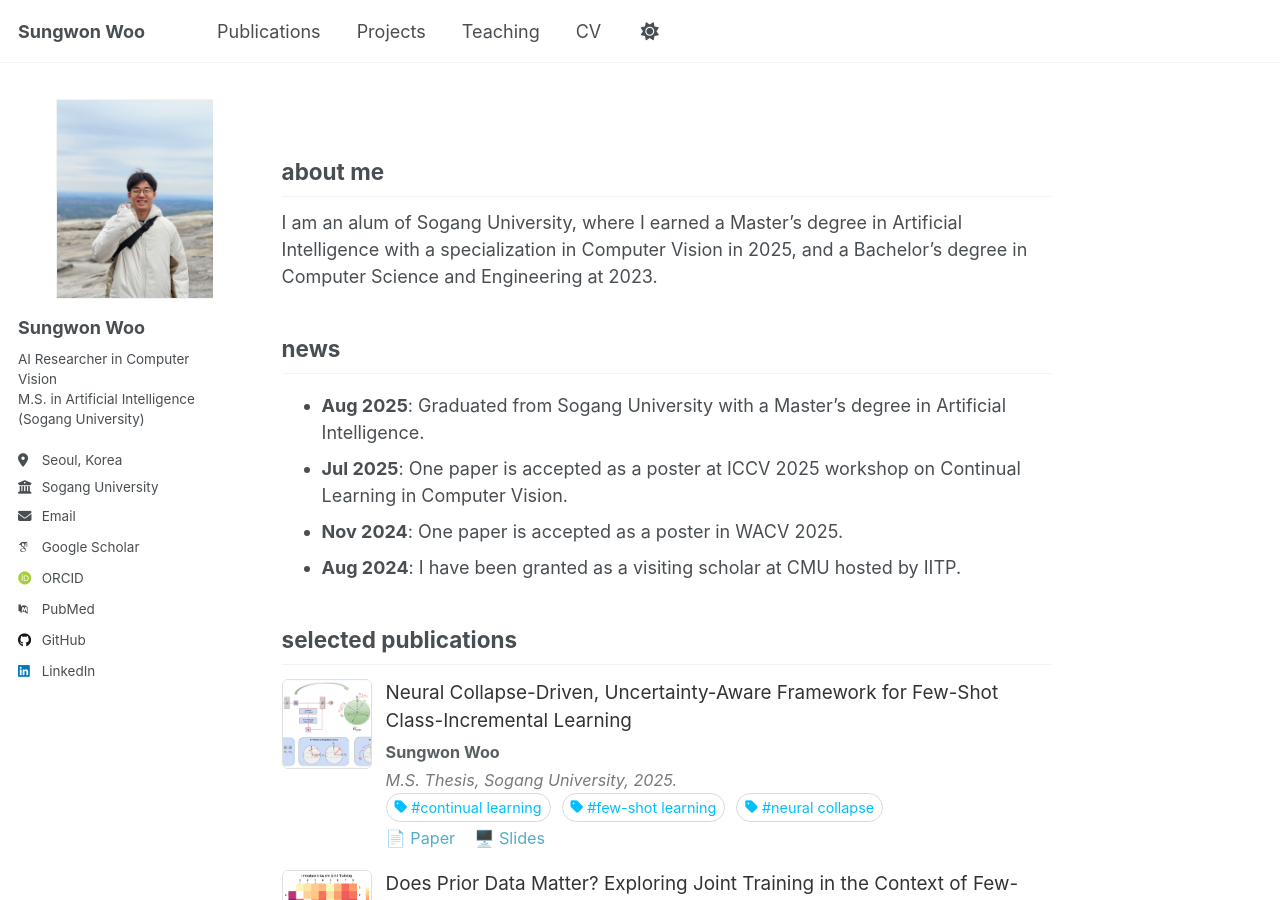
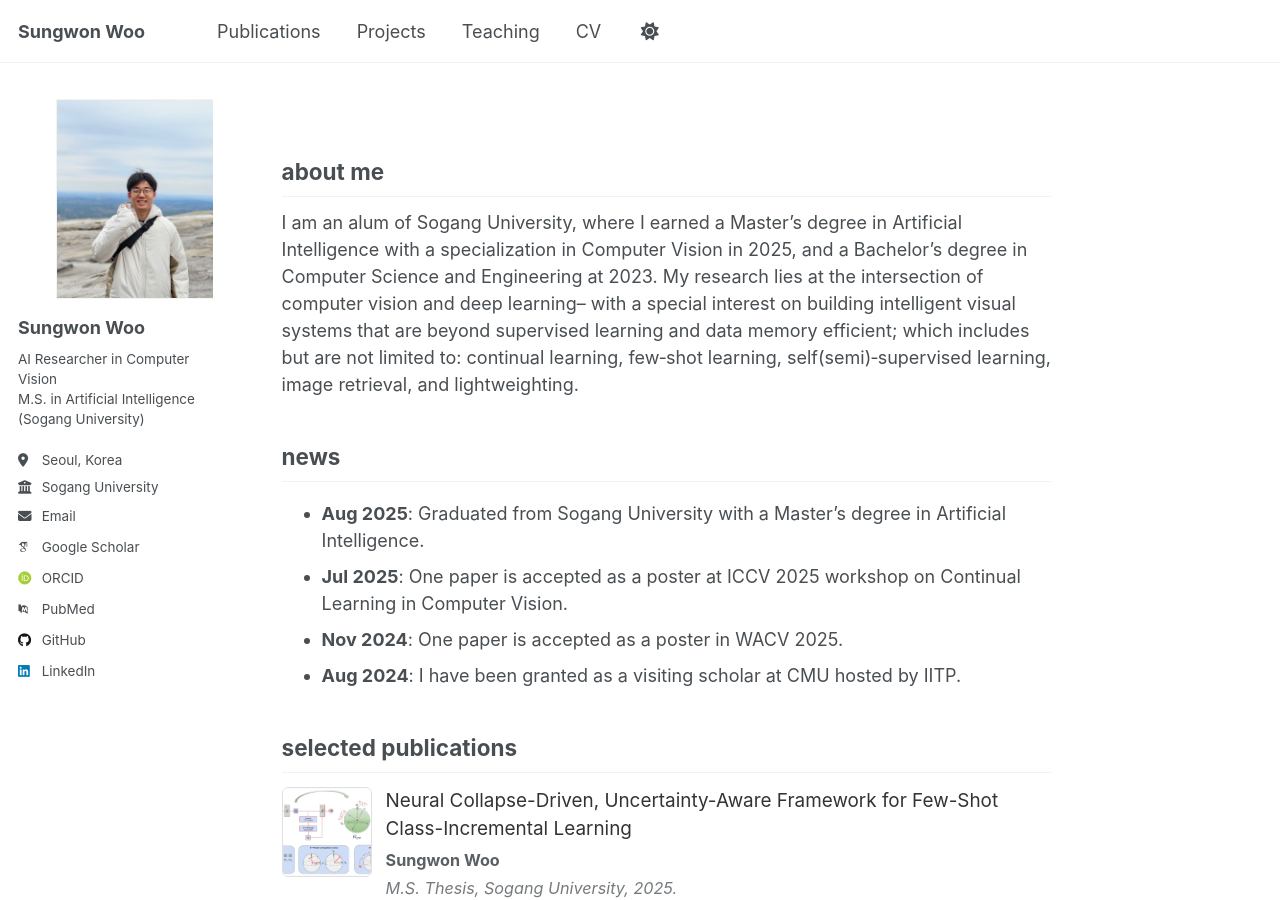
Before and after one commit to sungwon-woo/sungwon-woo.github.io, a Jekyll site: the page built from _pages/about.md, in a window 1280 px wide and 900 px high. Built offline with Jekyll 4.4.1, drawn with Linux system fonts in a browser that asks for light colours; some web fonts are replaced; a script that is not in the unit is left out.

Commit message:
edit main page

```diff
--- a/_pages/about.md
+++ b/_pages/about.md
@@ -10,6 +10,7 @@ redirect_from:
 
 ## about me
 I am an alum of Sogang University, where I earned a Master's degree in Artificial Intelligence with a specialization in Computer Vision in 2025, and a Bachelor's degree in Computer Science and Engineering at 2023.
+My research lies at the intersection of computer vision and deep learning– with a special interest on building intelligent visual systems that are beyond supervised learning and data memory efficient; which includes but are not limited to: continual learning, few‑shot learning, self(semi)‑supervised learning, image retrieval, and lightweighting.
 <!-- My previous research focuses on image retrieval and visual copy detection, as well as in the development of lightweight neural networks. Recently, I am pursuing strong interest in visual continual learning with a data-constrained environment.  -->
 
 ## news
```
